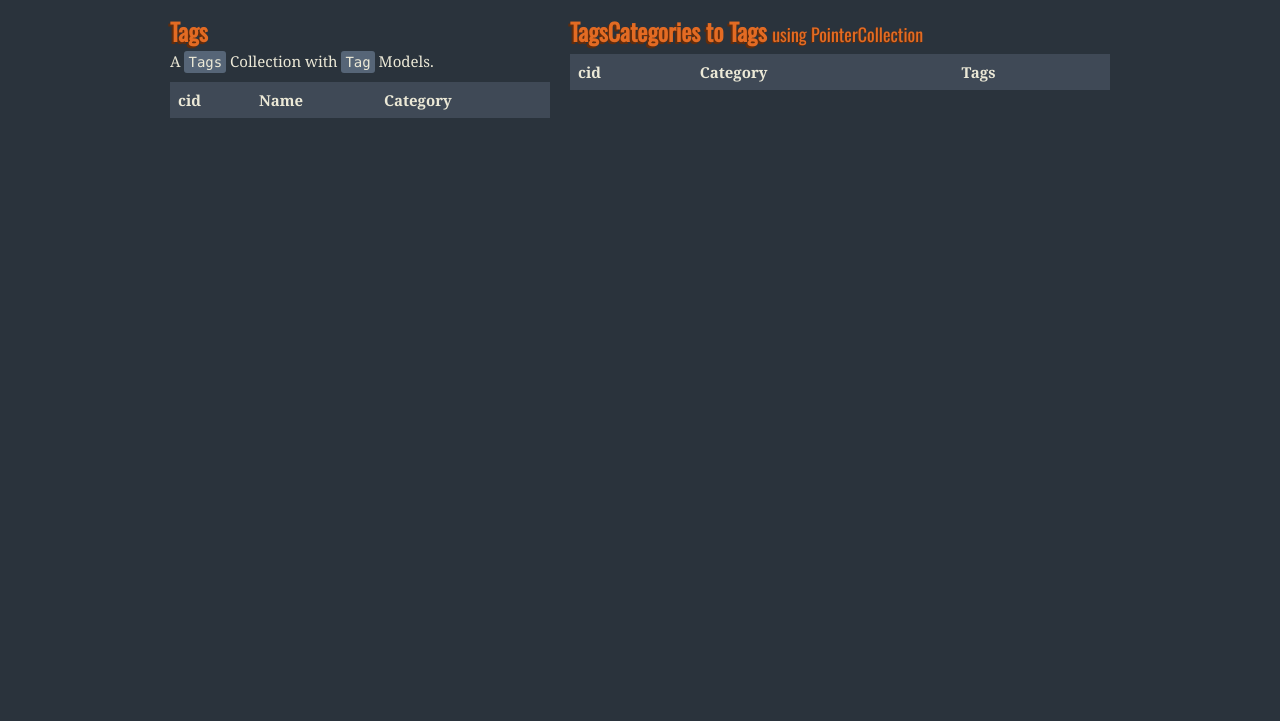
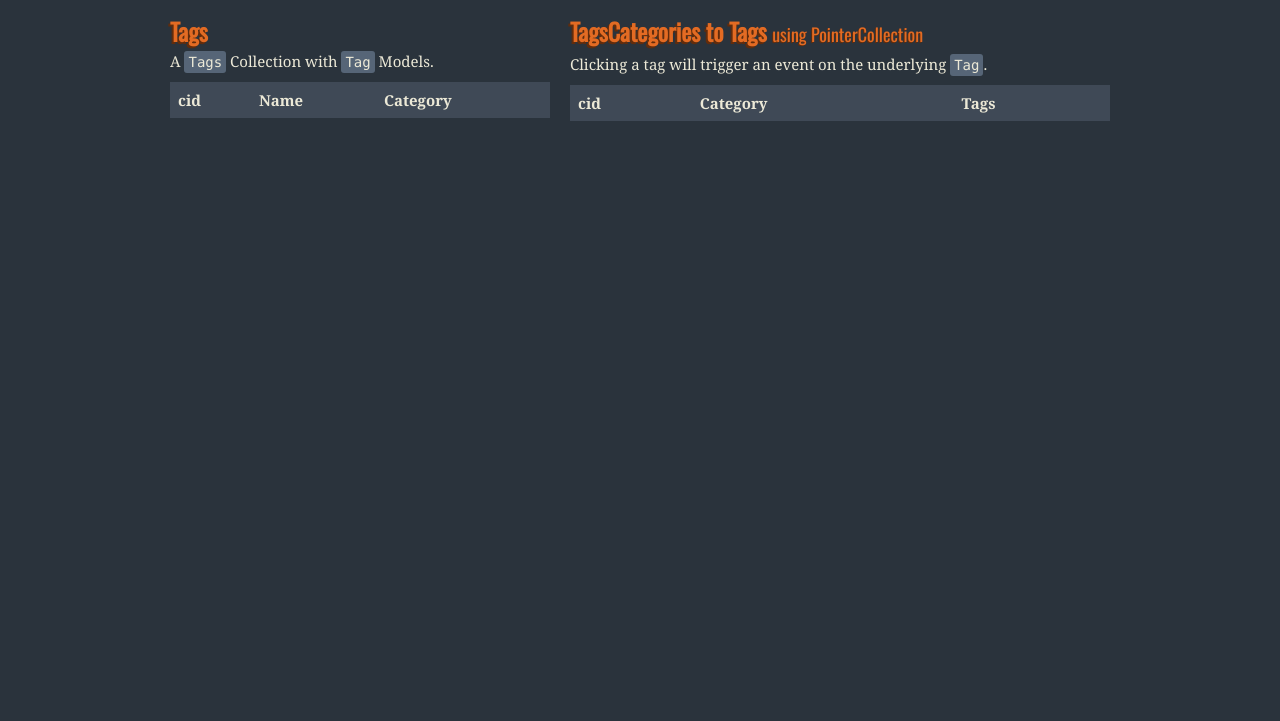
Before and after one commit to radekstepan/backbone.js-pointer-collections, a plain HTML site: page index.html in a window 1280 px wide. Shown: the part 79-800 px from the top of the page. Drawn offline with nearby package versions, Linux system fonts and the light colour scheme; a script that the page names is missing.

Commit message:
using View for each Tag

```diff
--- a/index.html
+++ b/index.html
@@ -53,6 +53,7 @@
 
           <div class="span7">
             <h2>TagsCategories to Tags <small>using PointerCollection</small></h2>
+            <p>Clicking a tag will trigger an event on the underlying <code>Tag</code>.</p>
             <table id="tags-categories" class="table table-striped">
               <thead>
                 <tr>
```
Also changed, not shown: 1 other file.
